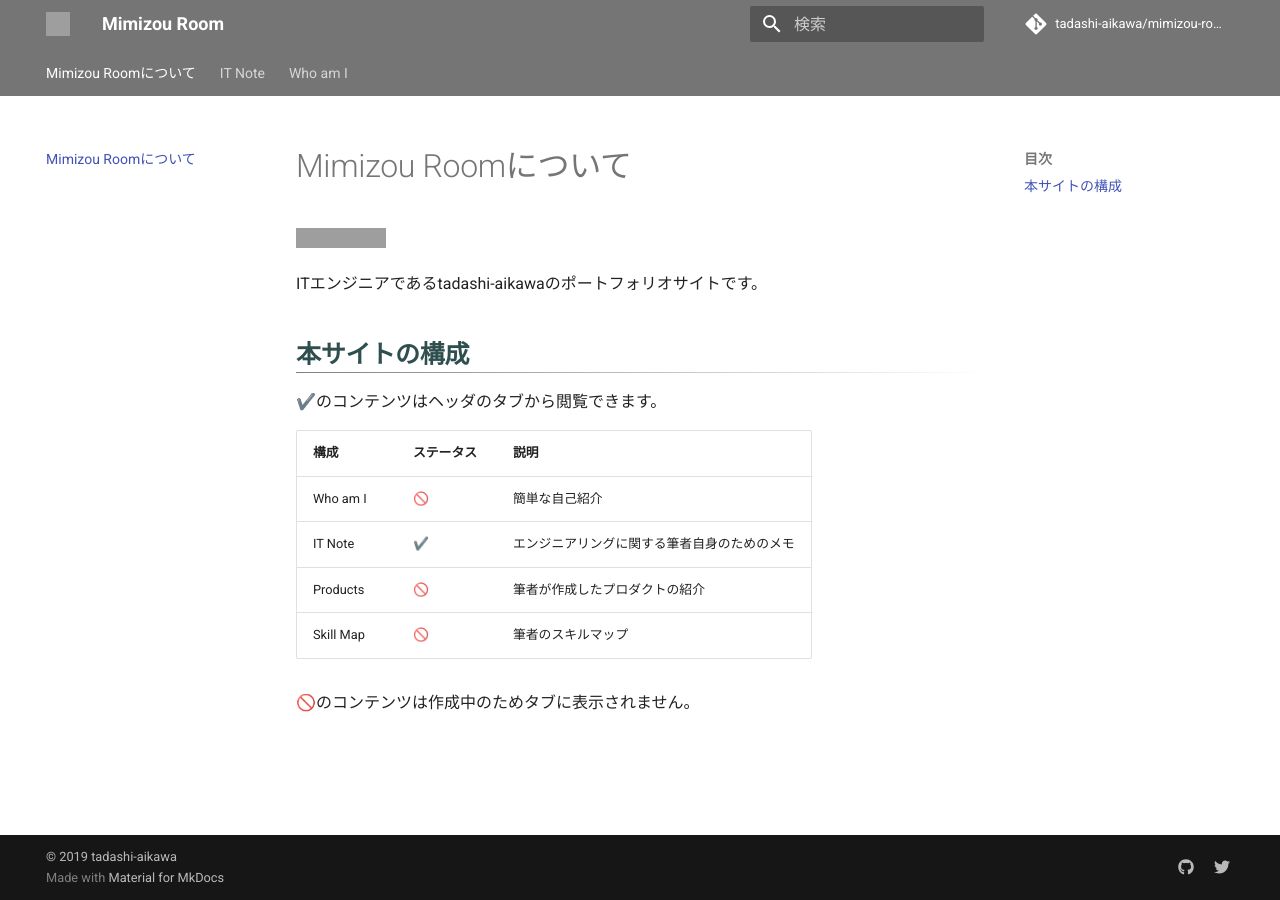
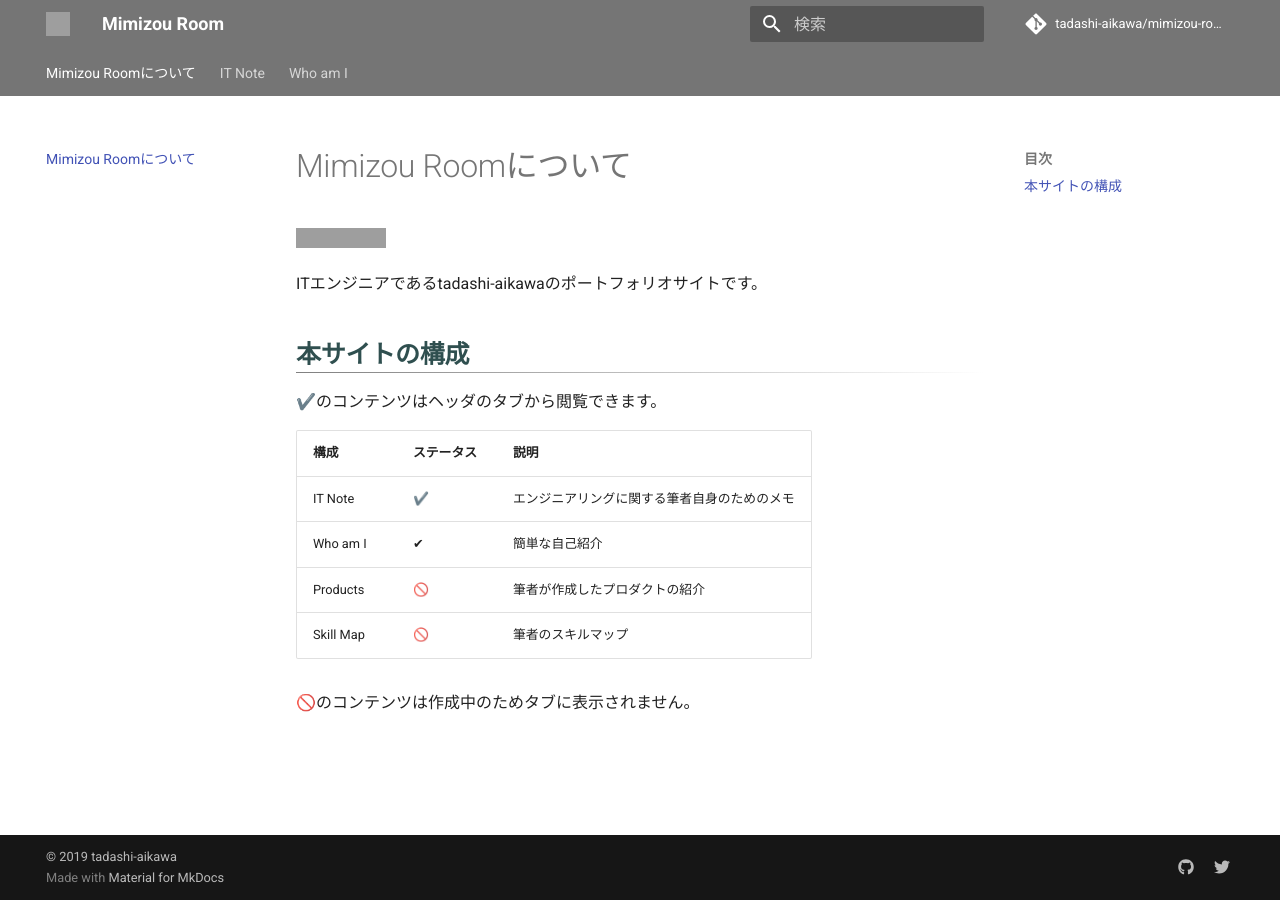
Before and after one commit to tadashi-aikawa/mimizou-room, an MkDocs documentation site: the page built from docs/index.md, in a window 1280 px wide. Built offline with MkDocs 1.6.1 and Material for MkDocs 9.7.7, drawn with Linux system fonts in a browser that asks for light colours; comment, search, counter and statistics services are not loaded; grey boxes are pictures that could not be loaded.

Commit message:
[Top] ステータス更新

```diff
--- a/docs/index.md
+++ b/docs/index.md
@@ -14,8 +14,8 @@ ITエンジニアであるtadashi-aikawaのポートフォリオサイトです
 
 |   構成    | ステータス |                     説明                     |
 | --------- | ---------- | -------------------------------------------- |
-| Who am I  | 🚫          | 簡単な自己紹介                               |
 | IT Note   | ✔️         | エンジニアリングに関する筆者自身のためのメモ |
+| Who am I  | ✔          | 簡単な自己紹介                               |
 | Products  | 🚫          | 筆者が作成したプロダクトの紹介               |
 | Skill Map | 🚫          | 筆者のスキルマップ                           |
 
```
